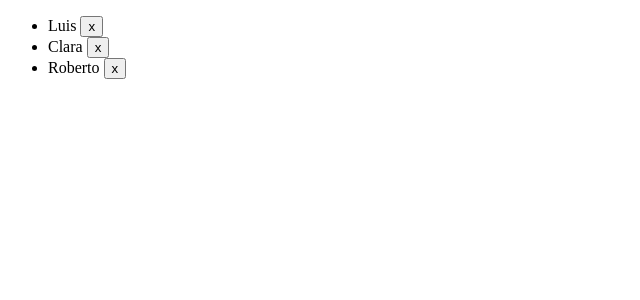
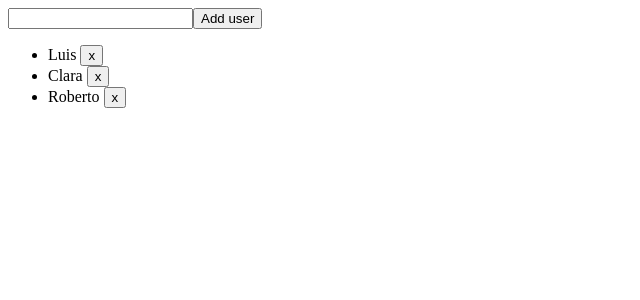
Before and after one commit to itzelJimenez/angular_first_steps, an Angular app: page / in a window 1280 px wide. Shown: the top 300 px of the page, without its empty margins (0-640 px from the left). Built offline with nearby package versions, Linux system fonts and the light colour scheme.

Commit message:
add user from input to an array

```diff
--- a/src/app/app.component.html
+++ b/src/app/app.component.html
@@ -1,3 +1,8 @@
+<form (submit)='addUser(newUser)'>
+  <input type="text" #newUser>
+  <button>Add user</button>
+</form>
+
 <ul>
   <li *ngFor='let user of users'>
     {{ user }} <button (click)='deleteUser(user)'>x</button>
--- a/src/app/app.component.ts
+++ b/src/app/app.component.ts
@@ -19,4 +19,10 @@ export class AppComponent {
       }
     }
   }
+
+  addUser(newUser) {
+    this.users.push(newUser.value)
+    newUser.value = ''
+    return false;
+  }
 }
```
